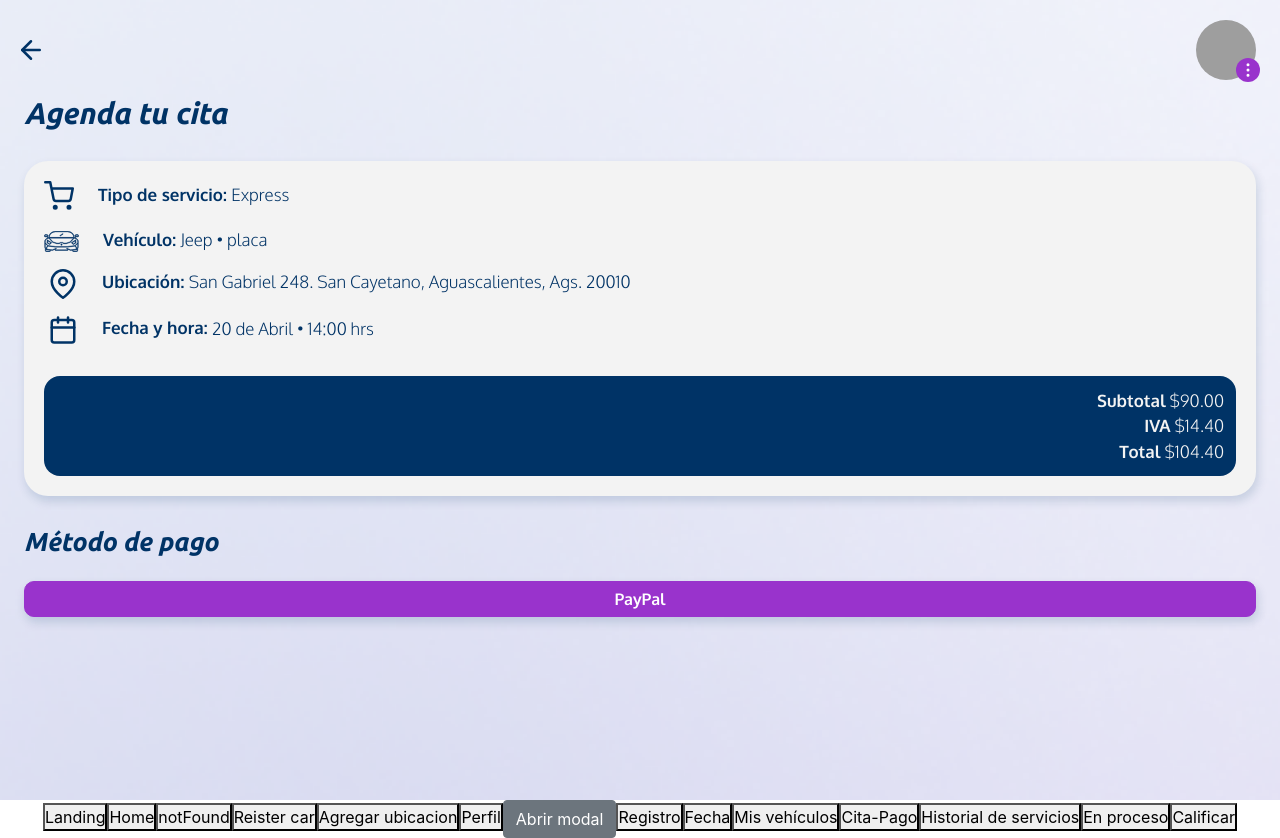
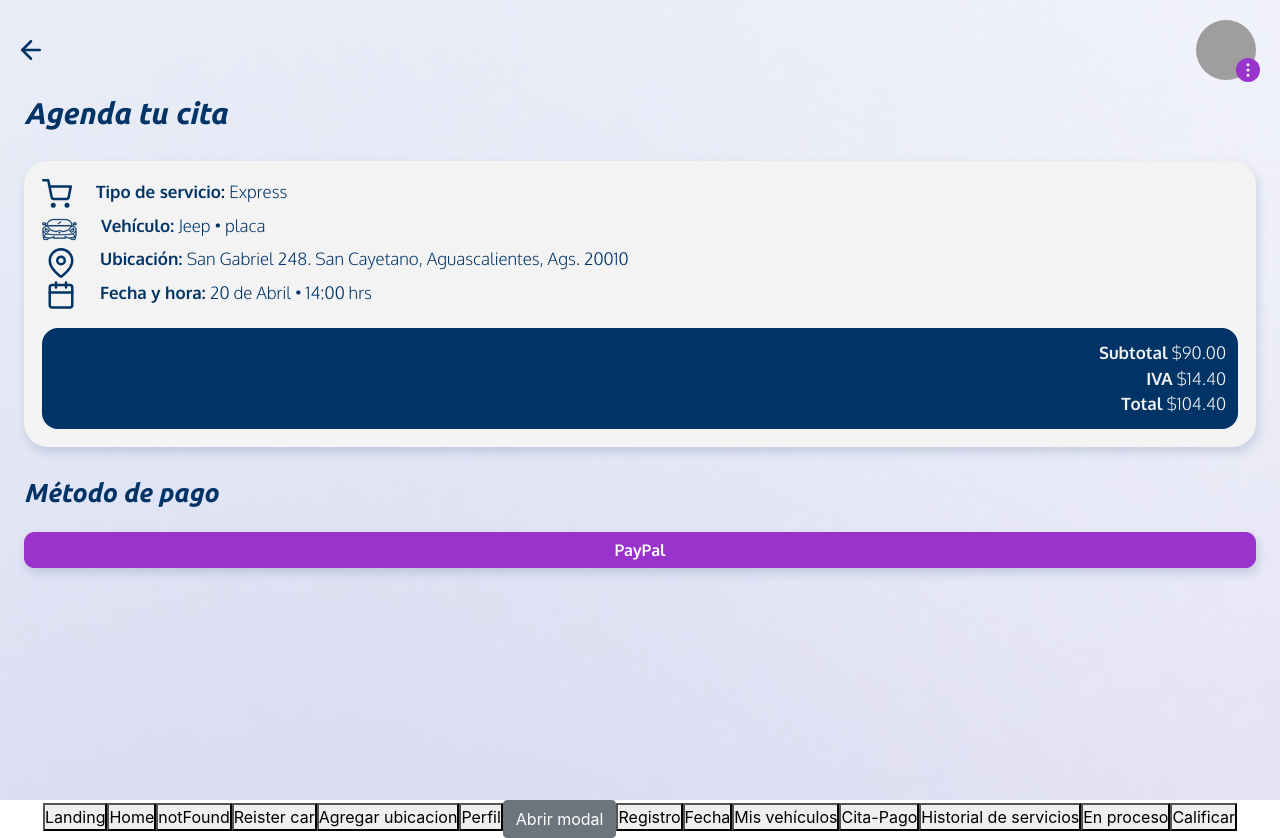
Before and after one commit to jimeneab/washak-ui, a React (Create React App) app: page /dateAndPay in a window 1280 px wide. Shown: the top 838 px of the page. Built offline with nearby package versions, Linux system fonts and the light colour scheme; sample sign-in values are in the browser's storage; grey boxes are pictures that could not be loaded.

Commit message:
FIX errors in dateandpay

```diff
--- a/src/Views/DateAndPay/dateandpay.css
+++ b/src/Views/DateAndPay/dateandpay.css
@@ -7,13 +7,14 @@
     border-radius: 1.5rem;
     box-shadow: 2px 5px 10px 0.5px rgba(0, 51, 102, 15%);
     margin-bottom: 30px;
-    padding: 20px;
+    padding: 18px;
     font-family: Oxygen;
     color:#003366;
     font-size: 17px;
 }
 
-.confirm-info p div{
+.confirm-info div.d-flex p{
+    margin-bottom: 8px;
     text-align: left;
 }
 
--- a/src/Views/DateAndPay/dateandpay.js
+++ b/src/Views/DateAndPay/dateandpay.js
@@ -19,30 +19,32 @@ const DateAndPay = () => {
             <NavBar />
             <h2 className="title mx-4">Agenda tu cita</h2>
             <div className='mx-4 d-flex flex-column align-items-start confirm-info'>
-                <p>
+                <div className='d-flex'>
                     <ShoppingCart color="#003366" size={30}/>
-                    <b className='ms-4'>Tipo de servicio: </b>
-                    Express
-                </p>
-                <p>
+                    <p>
+                        <b className='ms-4'>Tipo de servicio: </b> Express
+                    </p>
+                </div>
+                <div className='d-flex'>
                     <img src={carFront} style={{width:35}} />
-                    <b className='ms-4'>Vehículo: </b>
-                    Jeep • placa
-                </p>
-                <p className='d-flex'>
+                    <p>
+                        <b className='ms-4'>Vehículo: </b> Jeep • placa
+                    </p>
+                </div>
+                <div className='d-flex'>
                     <div className="d-flex ms-1 align-items-center justify-content-center">
                         <MapPin color="#003366" size={30}/>
                     </div>
-                    <div className='ms-4'>
-                        <b>Ubicación: </b>
-                        San Gabriel 248. San Cayetano, Aguascalientes, Ags. 20010
-                    </div>
-                </p>
-                <p>
+                    <p className='ms-4'>
+                        <b>Ubicación: </b> San Gabriel 248. San Cayetano, Aguascalientes, Ags. 20010
+                    </p>
+                </div>
+                <div className='d-flex'>
                     <Calendar className="ms-1"color="#003366" size={30}/>
-                    <b className='ms-4'>Fecha y hora: </b>
-                    20 de Abril • 14:00 hrs
-                </p>
+                    <p>
+                        <b className='ms-4'>Fecha y hora: </b> 20 de Abril • 14:00 hrs
+                    </p>
+                </div>
                 <div className="checkout">
                     <p className='mb-0'><b>Subtotal</b> $90.00</p>
                     <p className='mb-0'><b>IVA</b> $14.40</p>
```
